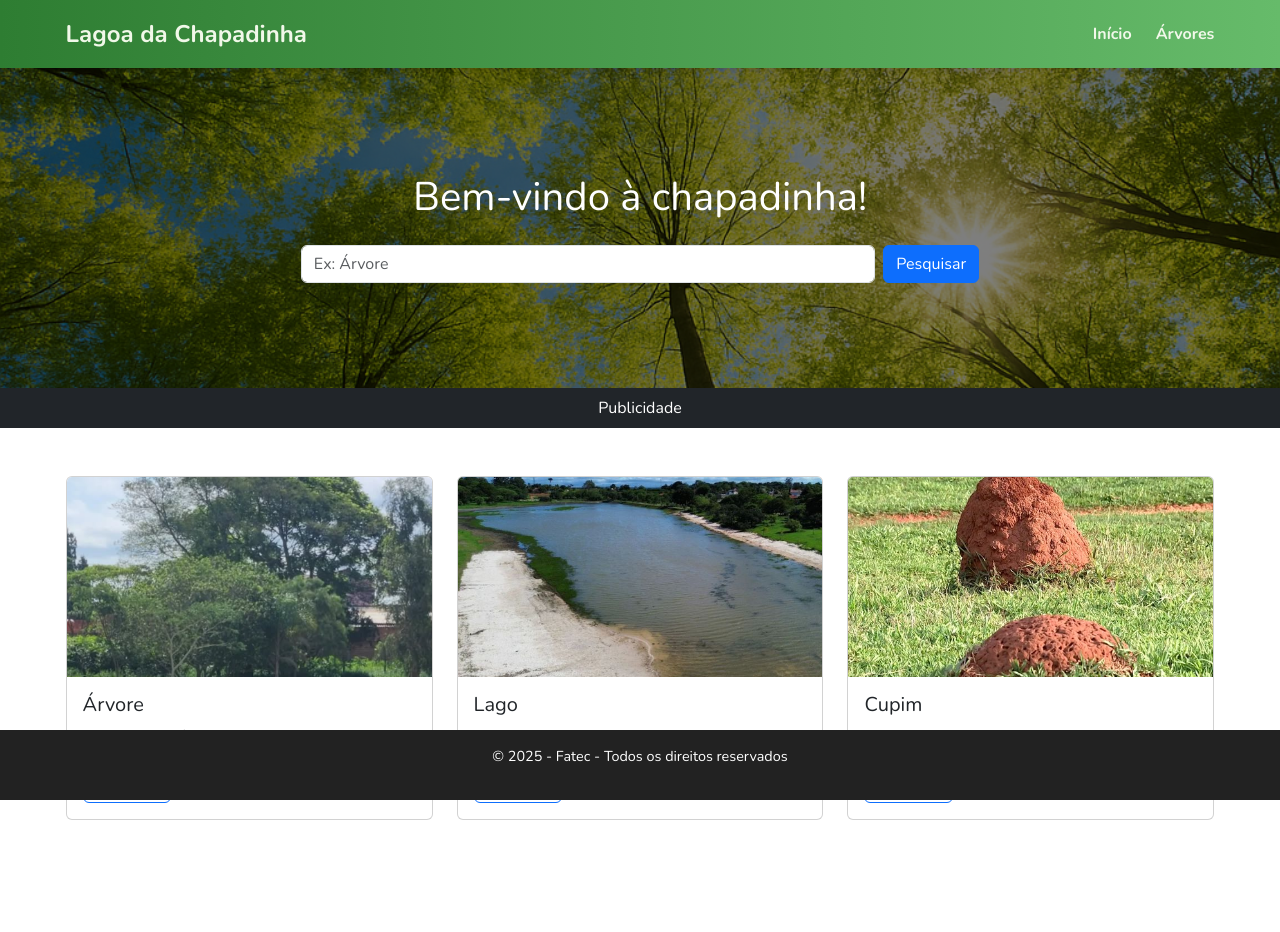
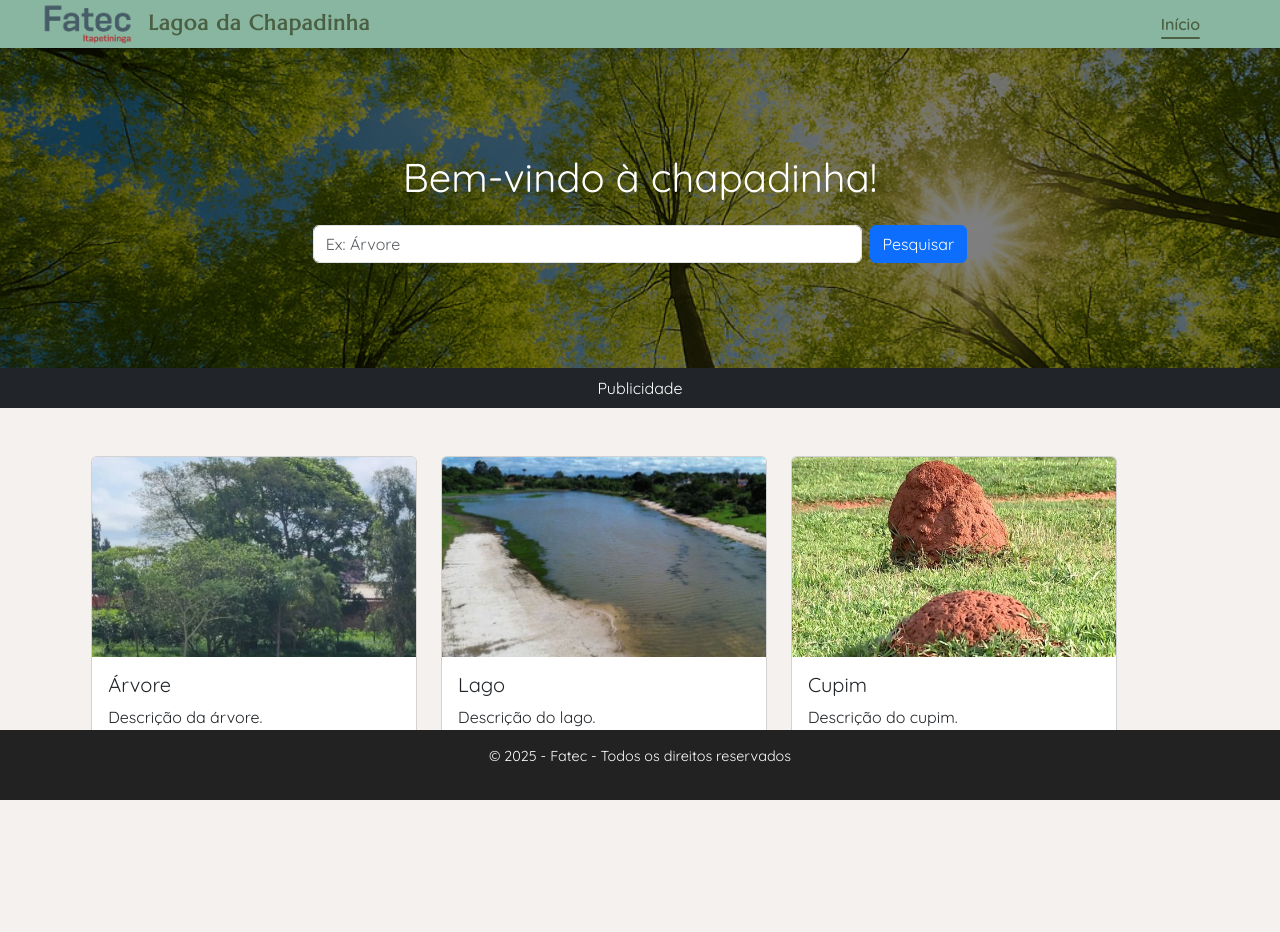
Before and after one commit to Niiiih0302/chapadinha, a PHP site: page /Paginas/index.php in a window 1280 px wide. Before the commit the page ends 820 px from the top, so only its background shows below. Run offline with PHP 8.4, Linux system fonts and the light colour scheme.

Commit message:
Mudanças no header

```diff
--- a/Paginas/index.php
+++ b/Paginas/index.php
@@ -7,6 +7,27 @@
     font-family: 'Chewy', cursive;
     font-size: 3rem;
     text-shadow: 2px 2px 6px rgba(0, 0, 0, 0.7);
+  }
+
+   * --- GARANTE QUE OS 3 CARDS FICARÃO LADO A LADO --- */
+  .row.row-cols-1.row-cols-md-3.g-4 {
+    display: flex !important;
+    flex-wrap: wrap !important;
+    justify-content: space-between !important; /* Distribui os cards igualmente */
+    margin: 0 -0.75rem !important;
+  }
+
+  .row.row-cols-1.row-cols-md-3.g-4 > .col {
+    flex: 0 0 calc(33.333% - 1.5rem) !important;
+    padding: 0 0.75rem !important;
+    margin-bottom: 1.5rem !important;
+  }
+
+  /* Ajuste para mobile (1 card por linha) */
+  @media (max-width: 768px) {
+    .row.row-cols-1.row-cols-md-3.g-4 > .col {
+      flex: 0 0 100% !important;
+    }
   }
 </style>
 
--- a/includes/header.css
+++ b/includes/header.css
@@ -1,6 +1,12 @@
-@import url('https://fonts.googleapis.com/css2?family=Nunito:wght@400;700&display=swap');
+@import url('https://fonts.googleapis.com/css2?family=Marcellus&family=Quicksand:wght@400;600&display=swap');
 
-/* Reset global */
+.site-header,
+.site-header * {
+  margin: 0 !important;
+  padding: 0 !important;
+  border: 0 !important;
+}
+
 * {
   margin: 0;
   padding: 0;
@@ -8,77 +14,139 @@
 }
 
 body {
-  font-family: 'Nunito', sans-serif;
+  font-family: 'Quicksand', sans-serif;
+  background-color: #f4f1ee;
 }
 
-/* Estilo do cabeçalho */
+/* Cabeçalho */
 .site-header {
-  background: linear-gradient(to right, #2e7d32, #66bb6a);
-  padding: 1rem 0;
+  background-color: #89b6a0;
+  padding: 0.8rem 0;
   position: sticky;
   top: 0;
   z-index: 1000;
-  box-shadow: 0 2px 5px rgba(0, 0, 0, 0.1);
+  border-bottom: 2px solid #6f9683;
+  box-shadow: 0 2px 6px rgba(0, 0, 0, 0.1);
 }
 
-/* Contêiner fluido com padding */
 .container {
   width: 100%;
-  max-width: 100%;
-  padding: 0 2vw;
+  max-width: 1200px;
+  margin: 0 auto;
+  padding: 0 4%;
 }
 
-/* Alinha os itens lado a lado */
 .header-content {
   display: flex;
   justify-content: space-between;
   align-items: center;
-  flex-wrap: wrap;
   width: 100%;
 }
 
-/* Logo alinhado à esquerda */
-.logo-text {
-  color: #f1f8e9;
-  font-size: 1.5rem;
-  font-weight: 700;
+/* Container do Logo - Ajustes principais aqui */
+.logo-container {
+  display: flex;
+  align-items: center;
+  gap: 0.8rem;
+  margin-left: 7rem;
+  padding: 0.5rem 0;
+  transform: translateX(40px); /* Deslocamento adicional para direita */
 }
 
-/* Menu alinhado à direita */
+/* Imagem do Logo */
+.logo-image {
+  height: 3rem;
+  width: auto;
+  object-fit: contain;
+}
+
+/* Texto do Logo */
+.logo-text {
+  font-family: 'Marcellus', serif;
+  color: #4b6043;
+  font-size: 1.3rem;
+  font-weight: 700;
+  letter-spacing: 1px;
+  white-space: nowrap;
+  margin-left: 0.5rem;
+}
+
+/* NAV MENU */
 .nav-menu {
   display: flex;
-  gap: 1.5rem;
+  gap: 2rem;
+  margin-left: auto;
+  margin-right: 20px;
 }
 
-/* Estilo dos links do menu */
+/* Links */
 .nav-menu a {
+  position: relative;
   text-decoration: none;
-  color: #f1f8e9;
+  color: #4b6043;
   font-weight: 600;
   font-size: 1rem;
-  transition: color 0.3s ease;
+  padding: 0.3rem 0;
+  transition: all 0.3s ease;
+  white-space: nowrap;
 }
 
-.nav-menu a:hover {
-  color: #ffffff;
-  text-decoration: underline;
+/* Indicador */
+.nav-menu a::after {
+  content: '';
+  position: absolute;
+  left: 0;
+  bottom: -3px;
+  width: 0;
+  height: 2px;
+  background-color: #4b6043;
+  transition: width 0.3s ease;
+  border-radius: 2px;
 }
 
-/* Responsividade */
+.nav-menu a:hover::after {
+  width: 100%;
+}
+
+.nav-menu a.active::after {
+  width: 100%;
+}
+
 @media (max-width: 768px) {
+  .container {
+    padding: 0 2rem;
+  }
+
   .header-content {
     flex-direction: column;
     align-items: flex-start;
     gap: 1rem;
+    padding: 0.5rem 0;
+  }
+
+  .logo-container {
+    margin-left: 0;
+    transform: translateX(15px);
+    gap: 0.5rem;
+    width: 100%;
+    justify-content: flex-start;
+    padding-left: 1rem;
+  }
+
+  .logo-image {
+    height: 2rem;
   }
 
   .nav-menu {
     flex-direction: column;
-    align-items: flex-start;
+    gap: 1rem;
     width: 100%;
+    margin: 0;
+    padding: 0 1rem 1rem;
   }
 
   .nav-menu a {
-    font-size: 1.1rem;
+    font-size: 1rem;
+    padding: 0.5rem 0;
   }
 }
--- a/includes/header.php
+++ b/includes/header.php
@@ -5,12 +5,14 @@
   <div class="container">
     <div class="header-content">
       <!-- Logo -->
-      <div class="logo-text">Lagoa da Chapadinha</div>
+      <div class="logo-container">
+        <img src="../img/logoFatec.png" alt="Logo Fatec" class="logo-image">
+        <div class="logo-text">Lagoa da Chapadinha</div>
+      </div>
 
       <!-- Menu de navegação -->
       <nav class="nav-menu">
-        <a href="PaginaPrincipal.php">Início</a>
-        <a href="PaginaCards.php">Árvores</a>
+        <a href="index.php" class="<?php echo basename($_SERVER['PHP_SELF']) == 'index.php' ? 'active' : ''; ?>">Início</a>
       </nav>
     </div>
   </div>
```
Also changed, not shown: img/logoFatec.png (added).
